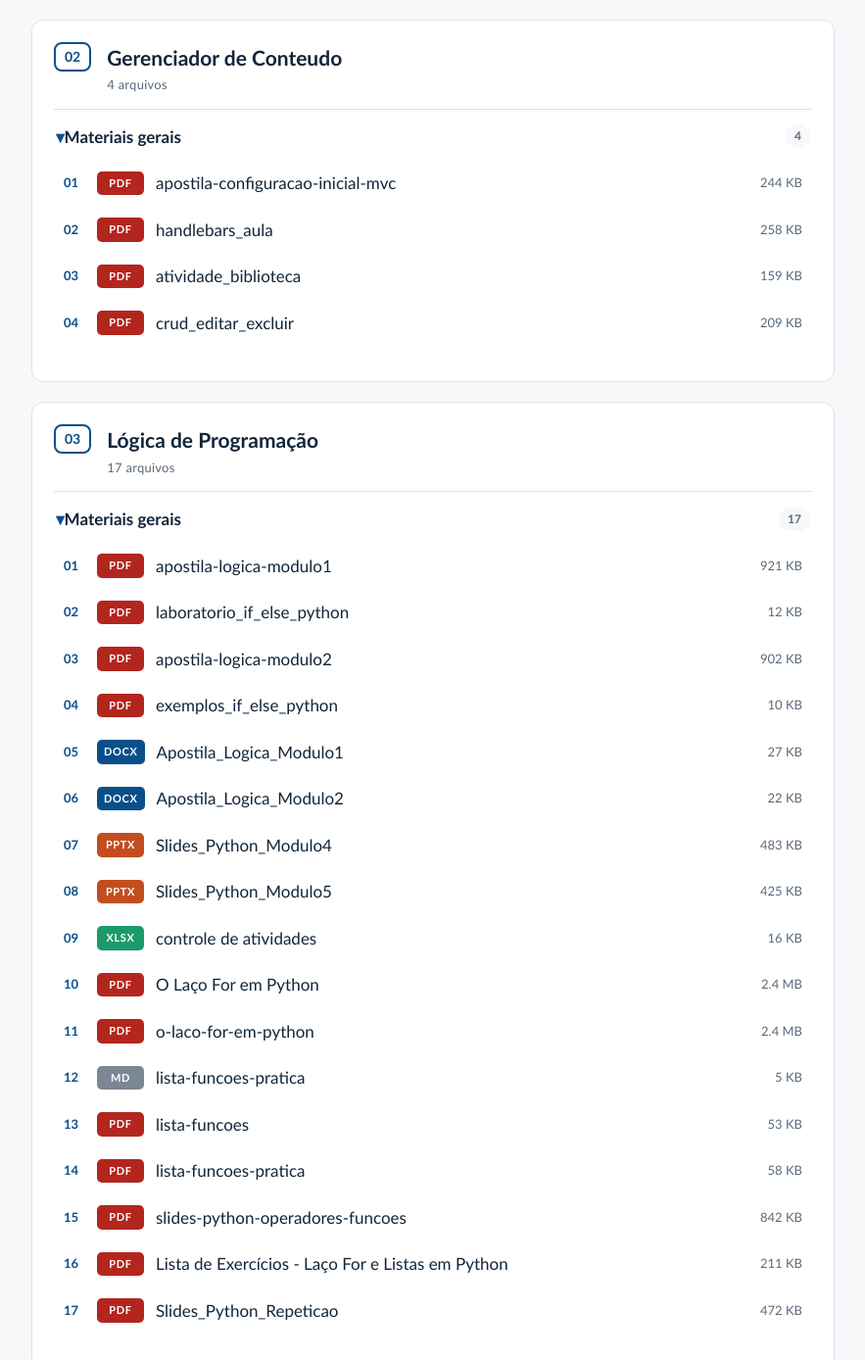
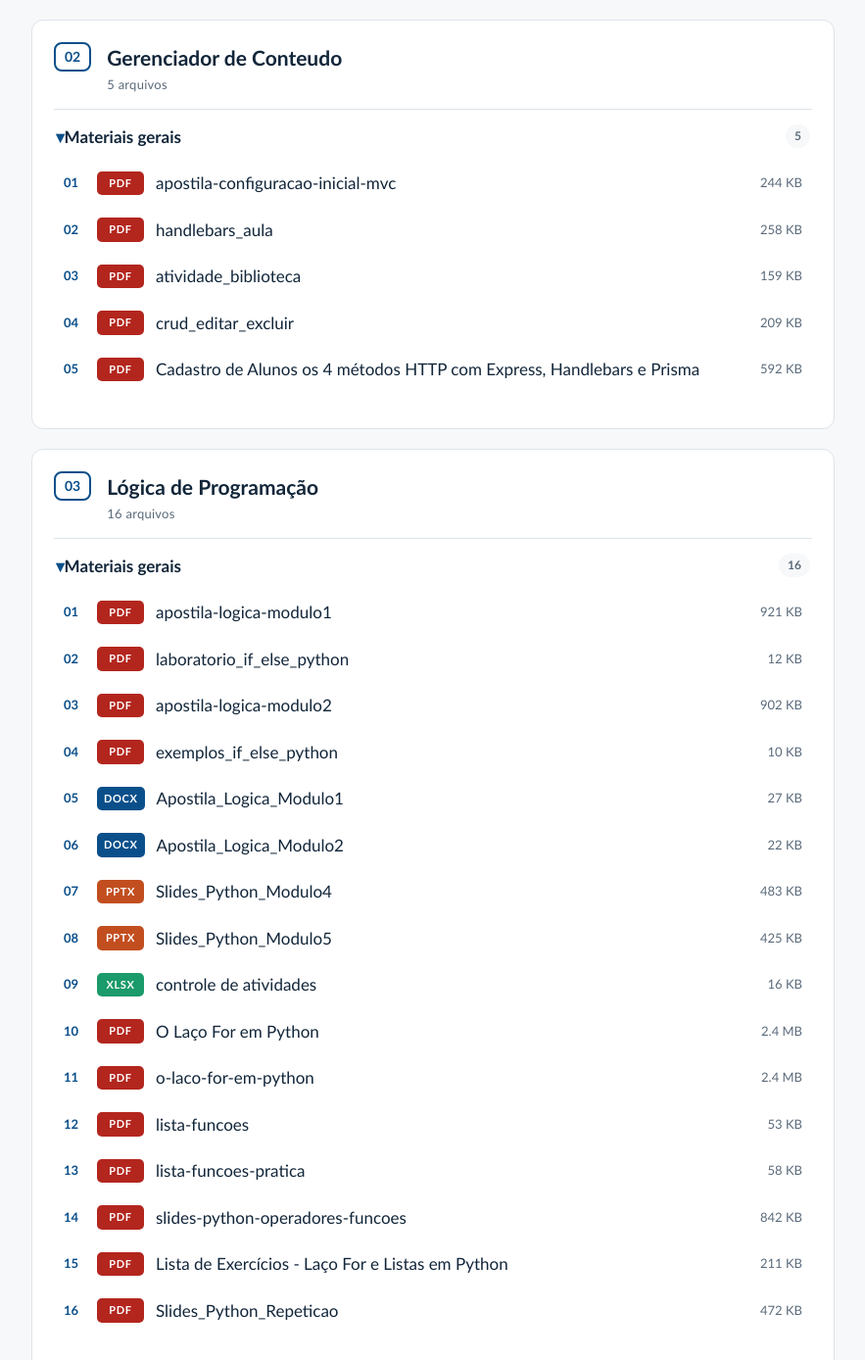
Before and after one commit to euericsoncosta/mteriais-de-aula, a plain HTML site: page index.html in a window 1280 px wide. Shown: the part 1110-2498 px from the top of the page at 98% size, without its empty margins (198-1081 px from the left). Drawn offline with Linux system fonts and the light colour scheme.

Commit message:
Materias http

```diff
--- a/_nomes.json
+++ b/_nomes.json
@@ -56,5 +56,6 @@
   "disciplinas\\banco-de-dados\\notas-avaliacao-sql.xlsx": "Notas_Avaliacao_SQL",
   "disciplinas\\redes-de-computadores\\des-60h-fichas-avaliacao-apresentacao-osi.docx": "~$des-60h-fichas-avaliacao-apresentacao-osi",
   "disciplinas\\redes-de-computadores\\atividade-roteador-archerc6.pdf": "Atividade_Roteador_ArcherC6",
-  "disciplinas\\logica-de-programacao\\slides-python-repeticao.pdf": "Slides_Python_Repeticao"
+  "disciplinas\\logica-de-programacao\\slides-python-repeticao.pdf": "Slides_Python_Repeticao",
+  "disciplinas\\gerenciador-de-conteudo\\005-cadastro-de-alunos-os-4-metodos-http-com-express-handlebars-e-prisma.pdf": "005-Cadastro de Alunos os 4 métodos HTTP com Express, Handlebars e Prisma"
 }
--- a/index.html
+++ b/index.html
@@ -238,7 +238,7 @@
           <span class="ordem">02</span>
           <div>
             <h2>Gerenciador de Conteudo</h2>
-            <p class="meta">4 arquivos</p>
+            <p class="meta">5 arquivos</p>
 
           </div>
         </header>
@@ -246,7 +246,7 @@
         <details class="modulo" open>
           <summary>
             <span class="modulo-nome">Materiais gerais</span>
-            <span class="contagem">4</span>
+            <span class="contagem">5</span>
           </summary>
           <ul class="arquivos">
 
@@ -282,6 +282,14 @@
                 <span class="tamanho">209 KB</span>
               </a>
             </li>
+            <li data-busca="cadastro de alunos os 4 métodos http com express, handlebars e prisma materiais gerais gerenciador de conteudo">
+              <a href="disciplinas\gerenciador-de-conteudo\005-cadastro-de-alunos-os-4-metodos-http-com-express-handlebars-e-prisma.pdf">
+                <span class="numero">05</span>
+                <span class="tipo tipo-pdf">pdf</span>
+                <span class="nome">Cadastro de Alunos os 4 métodos HTTP com Express, Handlebars e Prisma</span>
+                <span class="tamanho">592 KB</span>
+              </a>
+            </li>
           </ul>
         </details>
       </section>
@@ -290,7 +298,7 @@
           <span class="ordem">03</span>
           <div>
             <h2>Lógica de Programação</h2>
-            <p class="meta">17 arquivos</p>
+            <p class="meta">16 arquivos</p>
 
           </div>
         </header>
@@ -298,7 +306,7 @@
         <details class="modulo" open>
           <summary>
             <span class="modulo-nome">Materiais gerais</span>
-            <span class="contagem">17</span>
+            <span class="contagem">16</span>
           </summary>
           <ul class="arquivos">
 
@@ -390,17 +398,9 @@
                 <span class="tamanho">2.4 MB</span>
               </a>
             </li>
-            <li data-busca="lista-funcoes-pratica materiais gerais lógica de programação">
-              <a href="disciplinas\logica-de-programacao\lista-funcoes-pratica.md">
-                <span class="numero">12</span>
-                <span class="tipo tipo-md">md</span>
-                <span class="nome">lista-funcoes-pratica</span>
-                <span class="tamanho">5 KB</span>
-              </a>
-            </li>
             <li data-busca="lista-funcoes materiais gerais lógica de programação">
               <a href="disciplinas\logica-de-programacao\lista-funcoes.pdf">
-                <span class="numero">13</span>
+                <span class="numero">12</span>
                 <span class="tipo tipo-pdf">pdf</span>
                 <span class="nome">lista-funcoes</span>
                 <span class="tamanho">53 KB</span>
@@ -408,7 +408,7 @@
             </li>
             <li data-busca="lista-funcoes-pratica materiais gerais lógica de programação">
               <a href="disciplinas\logica-de-programacao\lista-funcoes-pratica.pdf">
-                <span class="numero">14</span>
+                <span class="numero">13</span>
                 <span class="tipo tipo-pdf">pdf</span>
                 <span class="nome">lista-funcoes-pratica</span>
                 <span class="tamanho">58 KB</span>
@@ -416,7 +416,7 @@
             </li>
             <li data-busca="slides-python-operadores-funcoes materiais gerais lógica de programação">
               <a href="disciplinas\logica-de-programacao\slides-python-operadores-funcoes.pdf">
-                <span class="numero">15</span>
+                <span class="numero">14</span>
                 <span class="tipo tipo-pdf">pdf</span>
                 <span class="nome">slides-python-operadores-funcoes</span>
                 <span class="tamanho">842 KB</span>
@@ -424,7 +424,7 @@
             </li>
             <li data-busca="lista de exercícios - laço for e listas em python materiais gerais lógica de programação">
               <a href="disciplinas\logica-de-programacao\lista-de-exercicios-laco-for-e-listas-em-python.pdf">
-                <span class="numero">16</span>
+                <span class="numero">15</span>
                 <span class="tipo tipo-pdf">pdf</span>
                 <span class="nome">Lista de Exercícios - Laço For e Listas em Python</span>
                 <span class="tamanho">211 KB</span>
@@ -432,7 +432,7 @@
             </li>
             <li data-busca="slides_python_repeticao materiais gerais lógica de programação">
               <a href="disciplinas\logica-de-programacao\slides-python-repeticao.pdf">
-                <span class="numero">17</span>
+                <span class="numero">16</span>
                 <span class="tipo tipo-pdf">pdf</span>
                 <span class="nome">Slides_Python_Repeticao</span>
                 <span class="tamanho">472 KB</span>
```
Also changed, not shown: 2 other files.
